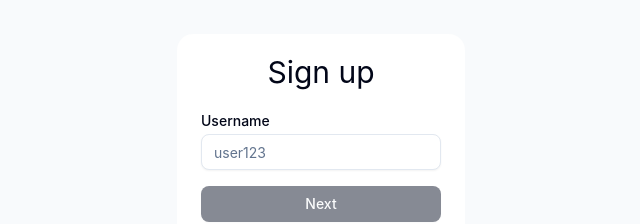
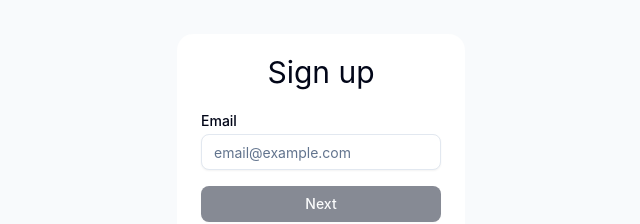
Before and after one commit to DeveloperMan313/threadbook-frontend, a SvelteKit app: page /signup in a window 1280 px wide. Shown: the part 228-452 px from the top of the page, without its empty margins (319-959 px from the left). Built offline with nearby package versions, Linux system fonts and the light colour scheme; no server answers.

Commit message:
Add alphanum validation to username, fix race conditions

```diff
--- a/src/lib/validation.ts
+++ b/src/lib/validation.ts
@@ -41,6 +41,9 @@ export async function signupUsernameGetError(value: string): Promise<string | nu
   const lengthError = lengthGetError(value, { min: 3, max: 32 });
   if (lengthError) {
     return lengthError;
+  }
+  if (!/^[a-zA-Z0-9]+$/.test(value)) {
+    return 'Only letters and digits';
   }
   const checkUsernamePromise = checkUsernameDebounced({ username: value });
   if (!checkUsernamePromise) return null;
--- a/src/routes/signup/+page.svelte
+++ b/src/routes/signup/+page.svelte
@@ -53,6 +53,11 @@
       errorMsg = 'Could not sign you up, retry later';
     }
   };
+
+  let currentValidationId = 0;
+
+  let currentEmailError: string | null = null;
+  let currentUsernameError: string | null = null;
 </script>
 
 <div class="flex h-full w-full items-center justify-center">
@@ -64,15 +69,53 @@
         style:margin-left={`${-100 * registrationStage}%`}
       >
         <InputField
+          type="email"
+          getError={async (value: string) => {
+            isChecking = true;
+            let validationId = ++currentValidationId;
+            try {
+              let error = await signupEmailGetError(value);
+              if (validationId < currentValidationId) {
+                return currentEmailError;
+              }
+              currentEmailError = error;
+              isChecking = false;
+              return currentEmailError;
+            } catch {
+              // old call that was debounced, so either we wait for fetch and don't need error, or we will get sync error instantly
+              currentEmailError = null;
+              return currentEmailError;
+            }
+          }}
+          bind:value={emailValue}
+          bind:isValid={emailIsValid}
+          label="Email"
+          placeholder="email@example.com"
+          noSpaces={true}
+          tabindex={-1}
+        />
+        <Button class="cursor-pointer" onclick={advanceStage} disabled={!emailIsValid || isChecking}
+          >{#if isChecking}Checking...{:else}Next{/if}</Button
+        >
+      </div>
+      <div class="flex w-full flex-shrink-0 flex-col gap-4 p-6">
+        <InputField
           type="text"
           getError={async (value: string) => {
             isChecking = true;
+            let validationId = ++currentValidationId;
             try {
               let error = await signupUsernameGetError(value);
+              if (validationId < currentValidationId) {
+                return currentUsernameError;
+              }
+              currentUsernameError = error;
               isChecking = false;
-              return error;
+              return currentUsernameError;
             } catch {
-              return null;
+              // old call that was debounced, so either we wait for fetch and don't need error, or we will get sync error instantly
+              currentUsernameError = null;
+              return currentUsernameError;
             }
           }}
           bind:value={usernameValue}
@@ -86,30 +129,6 @@
           class="cursor-pointer"
           onclick={advanceStage}
           disabled={!usernameIsValid || isChecking}
-          >{#if isChecking}Checking...{:else}Next{/if}</Button
-        >
-      </div>
-      <div class="flex w-full flex-shrink-0 flex-col gap-4 p-6">
-        <InputField
-          type="email"
-          getError={async (value: string) => {
-            isChecking = true;
-            try {
-              let error = await signupEmailGetError(value);
-              isChecking = false;
-              return error;
-            } catch {
-              return null;
-            }
-          }}
-          bind:value={emailValue}
-          bind:isValid={emailIsValid}
-          label="Email"
-          placeholder="email@example.com"
-          noSpaces={true}
-          tabindex={-1}
-        />
-        <Button class="cursor-pointer" onclick={advanceStage} disabled={!emailIsValid || isChecking}
           >{#if isChecking}Checking...{:else}Next{/if}</Button
         >
       </div>
```
